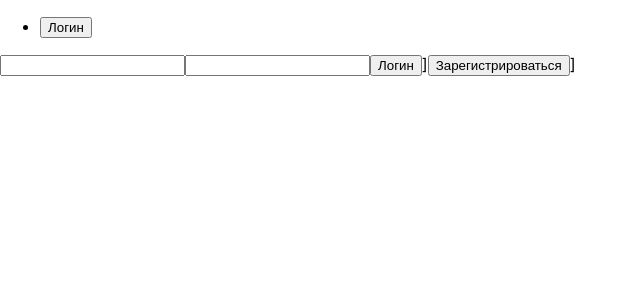
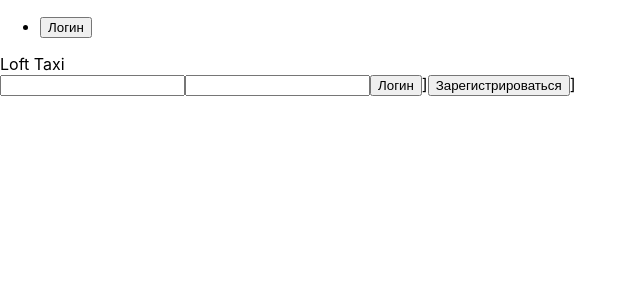
Before and after one commit to AntZoo/loft-taxi, a React (Create React App) app: page / in a window 1280 px wide. Shown: the top 300 px of the page, without its empty margins (0-640 px from the left). Built offline with nearby package versions, Linux system fonts and the light colour scheme; what loft-taxi-mui-theme would draw is missing.

Commit message:
started adding sidebar

```diff
--- /dev/null
+++ b/src/components/Sidebar.jsx
@@ -0,0 +1,11 @@
+import React from "react";
+
+const Sidebar = () => {
+    return (
+        <div className="sidebar">
+            <span className="logo-text">Loft Taxi</span>
+        </div>
+    )
+}
+
+export default Sidebar;
--- a/src/pages/Login.jsx
+++ b/src/pages/Login.jsx
@@ -1,8 +1,12 @@
 import React from "react";
 import PropTypes from 'prop-types'
+import Sidebar from "../components/Sidebar";
 
 export const Login = (props) => {
-    return <><form>
+    return (
+        <>
+    <Sidebar />
+    <form>
         <input id='email' name='email' type='email' />
         <input id='password' name='password' type='password' />
 
@@ -15,7 +19,8 @@ export const Login = (props) => {
             console.log('register');
             props.navFunc('registration');
         }}>Зарегистрироваться</button>]
-        </form></>
+    </form>
+    </>)
 }
 
 Login.propTypes = {
```
